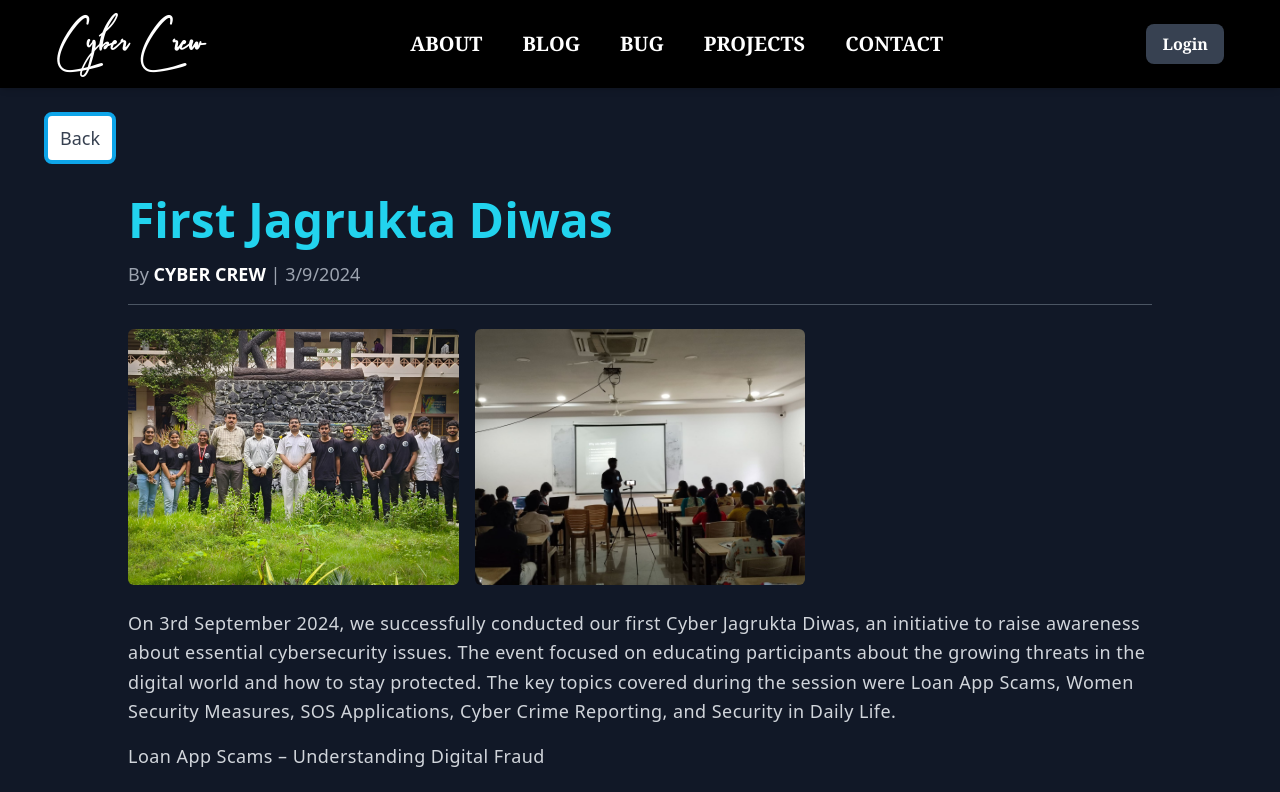
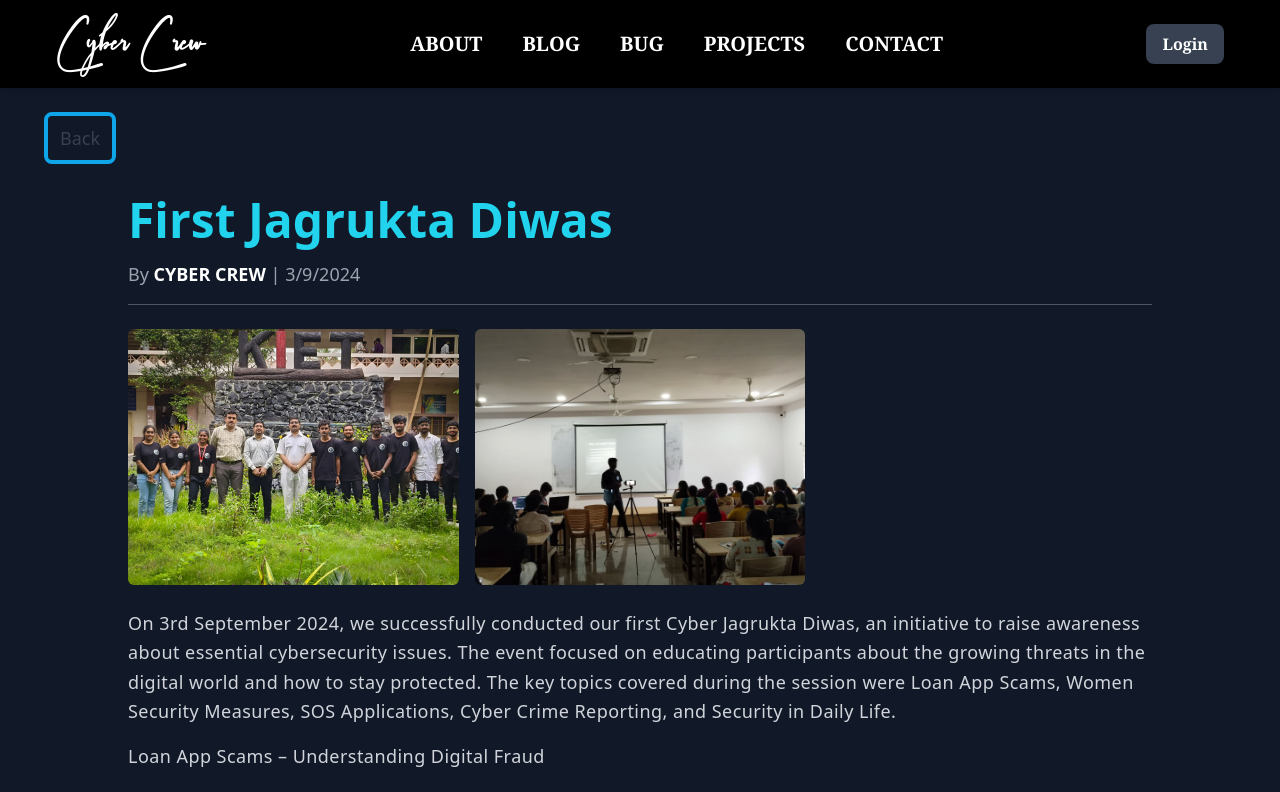
Before and after one commit to chakreshram11/cybercrew, a React (Create React App) app: page /blog/1 in a window 1280 px wide. Shown: the top 792 px of the page. Built offline with nearby package versions, Linux system fonts and the light colour scheme.

Commit message:
css updated

```diff
--- a/src/screens/BlogDetails.jsx
+++ b/src/screens/BlogDetails.jsx
@@ -39,7 +39,7 @@ function BlogDetails() {
       <div className="mb-8 text-left">
         <button
           onClick={() => navigate(-1)}
-          className="border-4 border-sky-500 bg-gray-900 rounded-lg bg-white p-2 pl-3 pr-3 ml-3 text-lg font-medium text-gray-700 hover:text-blue-600 transition-colors duration-200"
+          className="border-4 border-sky-500 bg-gray-900 rounded-lg p-2 pl-3 pr-3 ml-3 text-lg font-medium text-gray-700 hover:text-blue-600 transition-colors duration-200"
         >
           Back
         </button>
```
